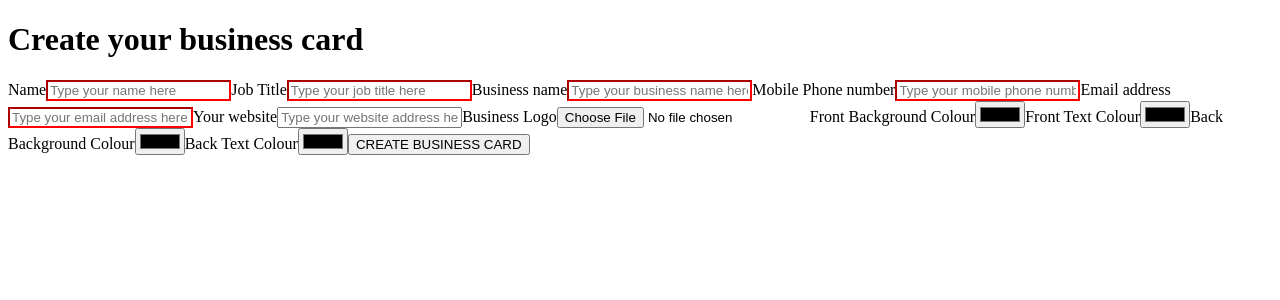
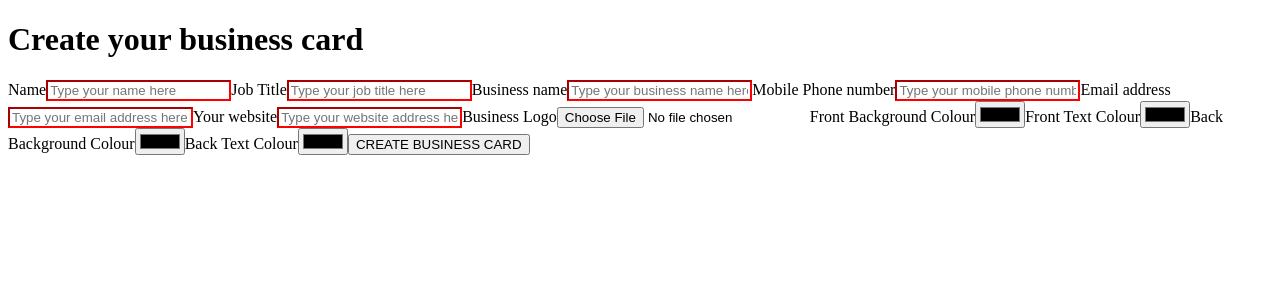
Before and after one commit to HalfElfAlistair/personalised-business-card, a React (Create React App) app: page / in a window 1280 px wide. Shown: the top 300 px of the page. Built offline with nearby package versions, Linux system fonts and the light colour scheme; no server answers.

Commit message:
adding form validation and state update for website-input, in Form.jsx

```diff
--- a/src/components/Form.jsx
+++ b/src/components/Form.jsx
@@ -8,6 +8,7 @@ const Form = () => {
     const [business, setBusiness] = useState("")
     const [phone, setPhone] = useState("")
     const [email, setEmail] = useState("")
+    const [website, setWebsite] = useState("")
 
     const basicValidation = (str) => {
          // checks length of string to ensure input has been filled and return "valid" or "invalid" for the className
@@ -15,13 +16,18 @@ const Form = () => {
     }
 
     const phoneValidation = (str) => {
-        // perform regex check for valid uk mobile phone string and return "valid" or "invalid" for the className
+        // perform regex check for valid uk mobile phone string and return "valid" or "invalid" for the className.
         return (/^[0][7][^0|2]\d{2}(\s|-)?\d{3}(\s|-)?\d{3}$/.test(str) === true) ? "valid" : "invalid";
     }
 
     const emailValidation = (str) => {
         // perform regex check for valid email string and return "valid" or "invalid" for the className
         return (/^[\w-\.]+@([\w-]+\.)+[\w-]{2,4}$/.test(str) === true) ? "valid" : "invalid";
+    }
+
+    const websiteValidation = (str) => {
+        // perform regex check for valid website url string and return "valid" or "invalid" for the className
+        return (/^(?:http(s)?:\/\/)?[\w.-]+(?:\.[\w\.-]+)+[\w\-\._~:/?#[\]@!\$&'\(\)\*\+,;=.]+$/.test(str) === true) ? "valid" : "invalid";
     }
 
 
@@ -44,7 +50,7 @@ const Form = () => {
         <input className={emailValidation(email)} type="text"  id="email-input" name="email-input" placeholder="Type your email address here" onChange={(e) => setEmail(e.target.value)} ></input>
 
         <label htmlFor="website-input">Your website</label>
-        <input type="text"  id="website-input" name="website-input" placeholder="Type your website address here" ></input>
+        <input className={websiteValidation(website)} type="text"  id="website-input" name="website-input" placeholder="Type your website address here" onChange={(e) => setWebsite(e.target.value)} ></input>
 
         <label htmlFor="logo-input">Business Logo</label>
         <input type="file" id="logo-input" name="logo-input" />
```
